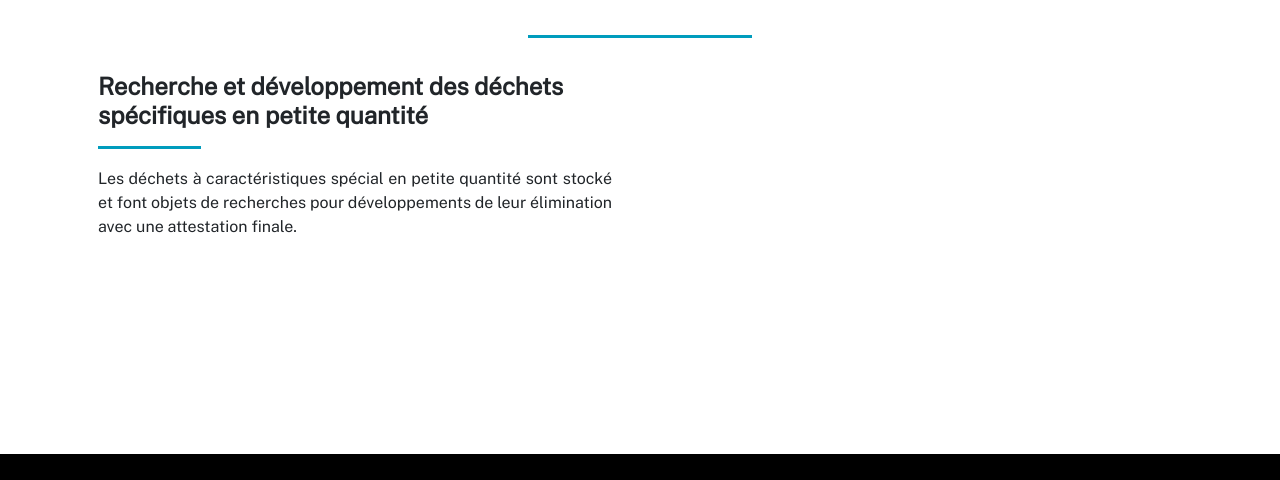
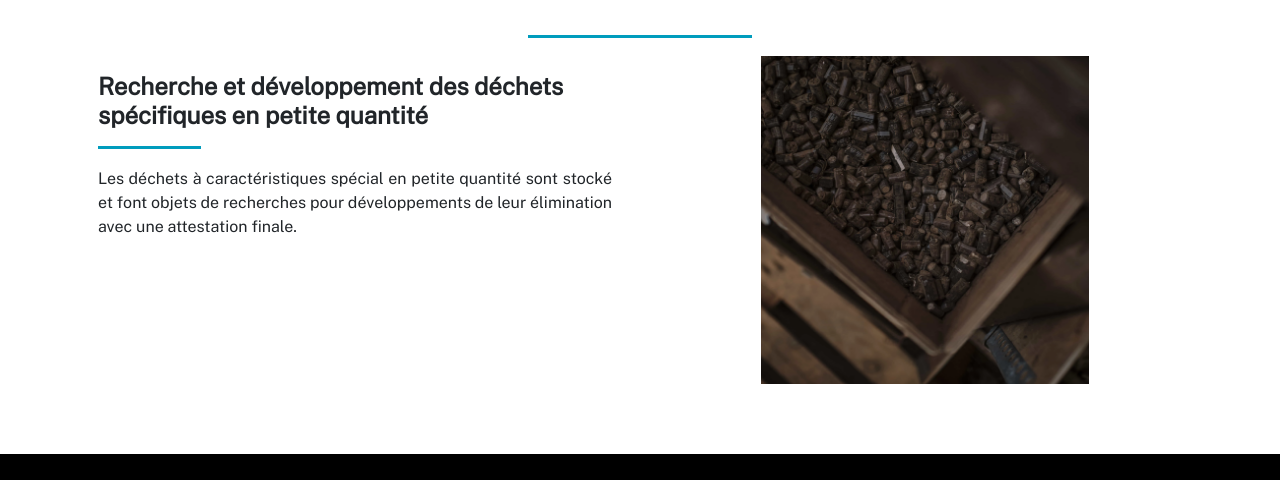
Before and after one commit to TanjonaRakoto/TanjonaRakoto.github.io, a plain HTML site: page traitement.html in a window 1280 px wide. Shown: the part 1687-2167 px from the top of the page. Drawn offline with nearby package versions, Linux system fonts and the light colour scheme; some packages are replaced by stand-ins of ours; a script that the page names is missing; files whose address does not match are found by name.

Commit message:
Update traitement.html

```diff
--- a/traitement.html
+++ b/traitement.html
@@ -168,7 +168,7 @@
                     </div>
                     <div class="col-md-6">
                         <div class="square-container">
-                            <div class="square-contains" style="background: url('assets/img/Vohitra_DSCF0986_resultate.webp') center center / cover no-repeat;"></div>
+                            <div class="square-contains" style="background: url('assets/img/Vohitra_DSCF0986_resultat.webp') center center / cover no-repeat;"></div>
                         </div>
                     </div>
                 </div>
```
